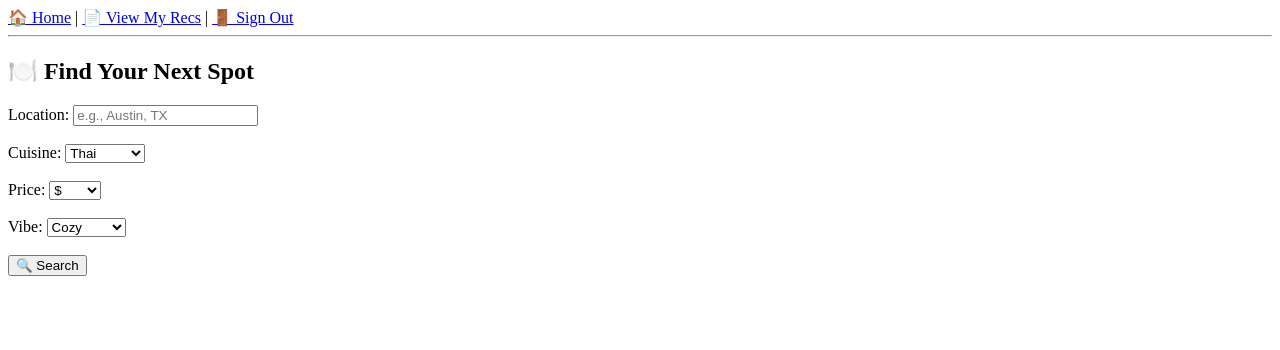
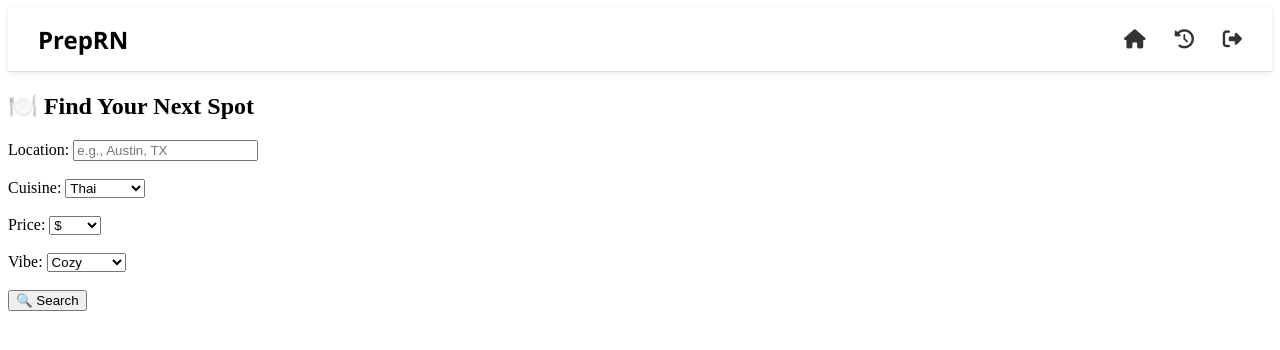
Before and after one commit to riddhimayadav/PrepRN, a Flask app: page /foodies in a window 1280 px wide. Shown: the top 350 px of the page. Run offline with Flask 3, Linux system fonts and the light colour scheme; a user stored in the database is signed in.

Commit message:
styling nav bar

```diff
--- /dev/null
+++ b/static/layout.css
@@ -0,0 +1,49 @@
+<style>
+  body {
+    margin: 0;
+    font-family: 'Segoe UI', sans-serif;
+    background-color: #fafafa;
+  }
+
+  nav {
+    background-color: #ffffff;
+    display: flex;
+    justify-content: space-between;
+    align-items: center;
+    padding: 15px 30px;
+    box-shadow: 0 2px 6px rgba(0, 0, 0, 0.1);
+  }
+
+  .nav-left .logo {
+    font-family: 'Segoe UI', sans-serif;
+    font-size: 1.5rem;
+    font-weight: 700;
+    color: black;
+  }
+
+  .nav-right a {
+  margin-left: 25px;
+  font-size: 1.2rem;
+  color: #333;
+  text-decoration: none;
+  transition: color 0.2s ease;
+}
+
+.nav-right a:hover {
+  color: #ACB288;
+}
+
+.nav-right a i {
+  margin: 0;
+  color: #333;
+}
+
+
+  hr {
+    margin: 0;
+    border: none;
+    border-top: 1px solid #ddd;
+  }
+
+
+</style>
--- a/templates/layout.html
+++ b/templates/layout.html
@@ -2,14 +2,21 @@
 <html>
 <head>
   <title>PrepRN</title>
+  <link rel="stylesheet" href="{{ url_for('static', filename='layout.css') }}">
+  <link rel="stylesheet" href="https://cdnjs.cloudflare.com/ajax/libs/font-awesome/6.5.0/css/all.min.css">
 </head>
 <body>
   {% if session.username %}
   <nav>
-    <a href="{{ url_for('dashboard') }}">🏠 Home</a> |
-    <a href="{{ url_for('my_recommendations') }}">📄 View My Recs</a> |
-    <a href="{{ url_for('logout') }}">🚪 Sign Out</a>
-  </nav>
+  <div class="nav-left">
+    <span class="logo">PrepRN</span>
+  </div>
+  <div class="nav-right">
+    <a href="{{ url_for('dashboard') }}"><i class="fas fa-home"></i></a>
+    <a href="{{ url_for('my_recommendations') }}"><i class="fas fa-history"></i></a>
+    <a href="{{ url_for('logout') }}"><i class="fas fa-sign-out-alt"></i></a>
+  </div>
+</nav>
   <hr>
   {% endif %}
 
--- a/templates/login.html
+++ b/templates/login.html
@@ -3,6 +3,7 @@
 <head>
     <title>Login</title>
     <link rel="stylesheet" href="{{ url_for('static', filename='login.css') }}">
+    <link rel="stylesheet" href="https://fonts.googleapis.com/css2?family=Segoe+UI&display=swap">
 </head>
 <body>
     <h1>Welcome to PrepRN!</h1>
--- a/templates/signup.html
+++ b/templates/signup.html
@@ -3,6 +3,7 @@
 <head>
     <title>Sign Up</title>
     <link rel="stylesheet" href="{{ url_for('static', filename='signup.css') }}">
+    <link rel="stylesheet" href="https://fonts.googleapis.com/css2?family=Segoe+UI&display=swap">
 </head>
 <body>
     <h1>Welcome to PrepRN!</h1>
```
